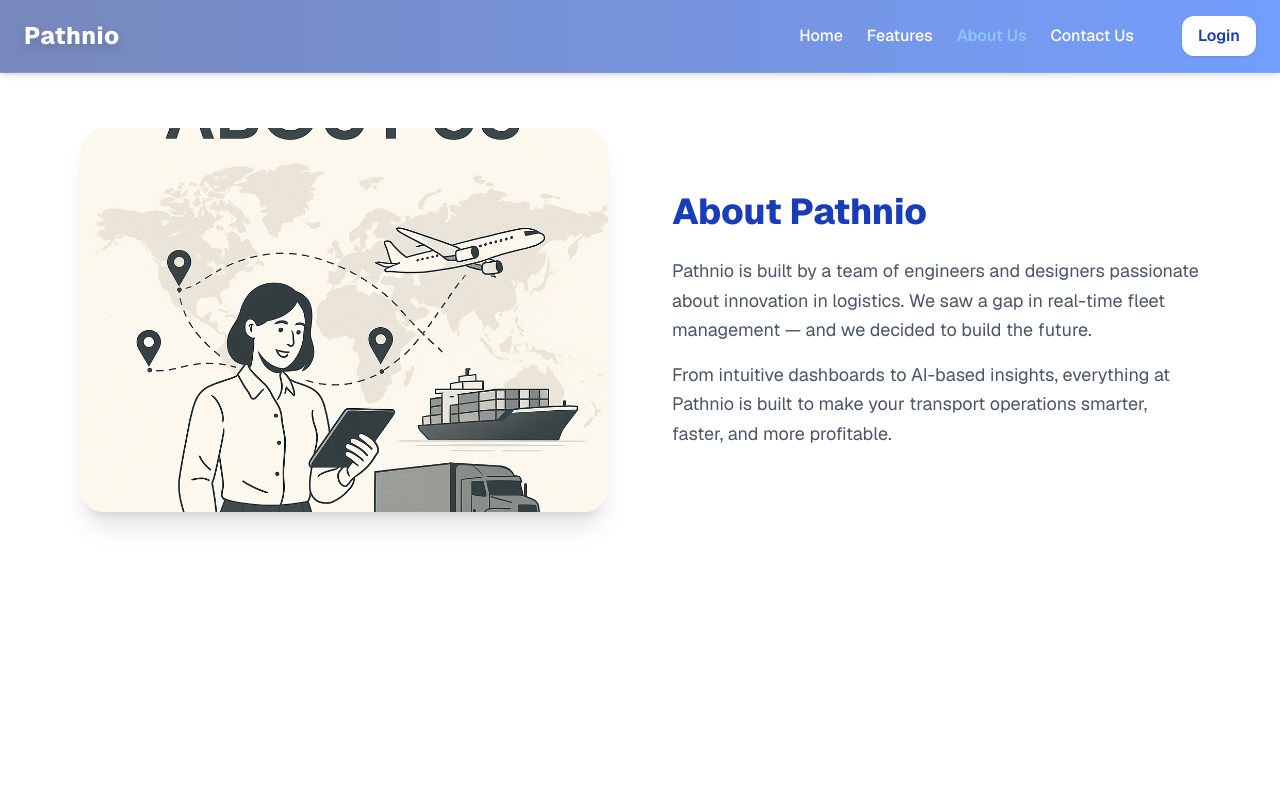
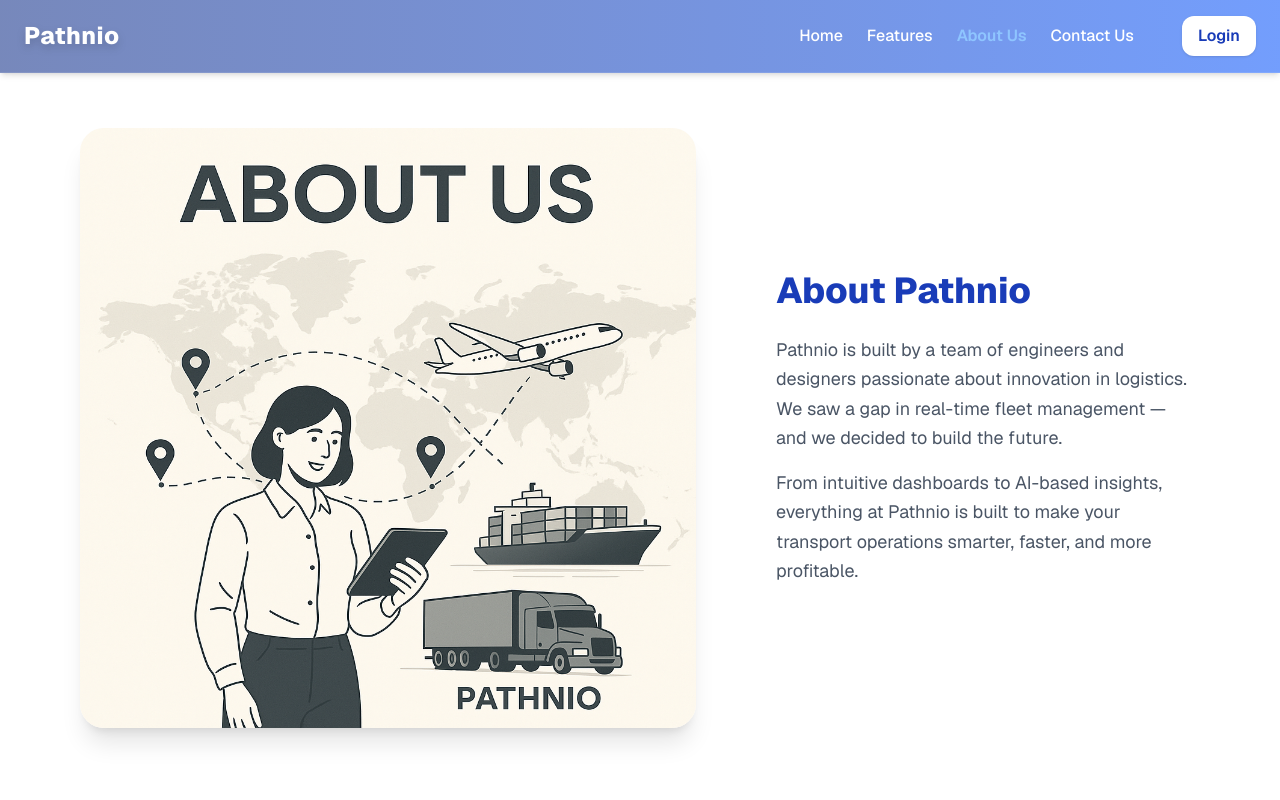
Before and after one commit to azizollahpayandeh/Pathnio, a Next.js app in the folder frontend/: page /about in a window 1280 px wide. Shown: the top 800 px of the page. Built offline with nearby package versions, Linux system fonts and the light colour scheme.

Commit message:
About Us

```diff
--- a/frontend/src/app/about/page.tsx
+++ b/frontend/src/app/about/page.tsx
@@ -33,17 +33,19 @@ export default function AboutPage() {
         </div>
       </header>
 
-      <main className="pt-32 pb-24 px-6 md:px-20 bg-white min-h-screen">
-        <div className="max-w-6xl mx-auto grid md:grid-cols-2 gap-16 items-center">
-          <div className="relative w-full h-64 md:h-96 rounded-3xl overflow-hidden shadow-xl">
+      <main className="pt-32 pb-24 px-6 md:px-20 bg-white min-h-screen flex items-center justify-center">
+  <div className="max-w-7xl mx-auto flex items-center gap-20">
+    {/* عکس */}
+    <div className="flex-shrink-0 w-[55%] h-[600px] rounded-3xl overflow-hidden shadow-xl">
       <img
         src="/images/about.png"
         alt="Our Team"
-              className="w-full h-full object-cover"
+        className="w-full h-full object-center"
       />
     </div>
 
-          <div>
+    {/* متن */}
+    <div className="w-[45%]">
       <h2 className="text-4xl font-extrabold text-blue-800 mb-6 animate-text-fade-in">
         About Pathnio
       </h2>
@@ -66,6 +68,8 @@ export default function AboutPage() {
     </div>
   </div>
 </main>
+
+
 
       <footer className="bg-blue-800 text-white py-16 px-6">
         <div className="max-w-4xl mx-auto text-center">
```
Lines whose indentation alone changed are shown as unchanged.
